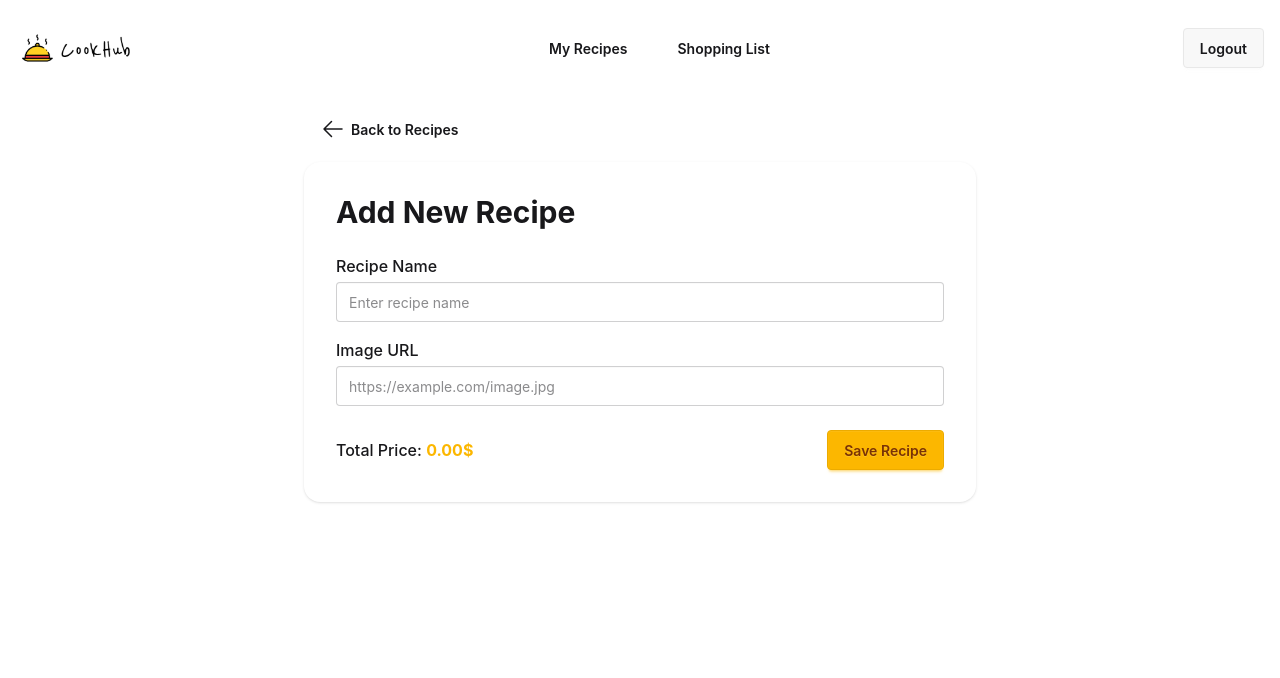
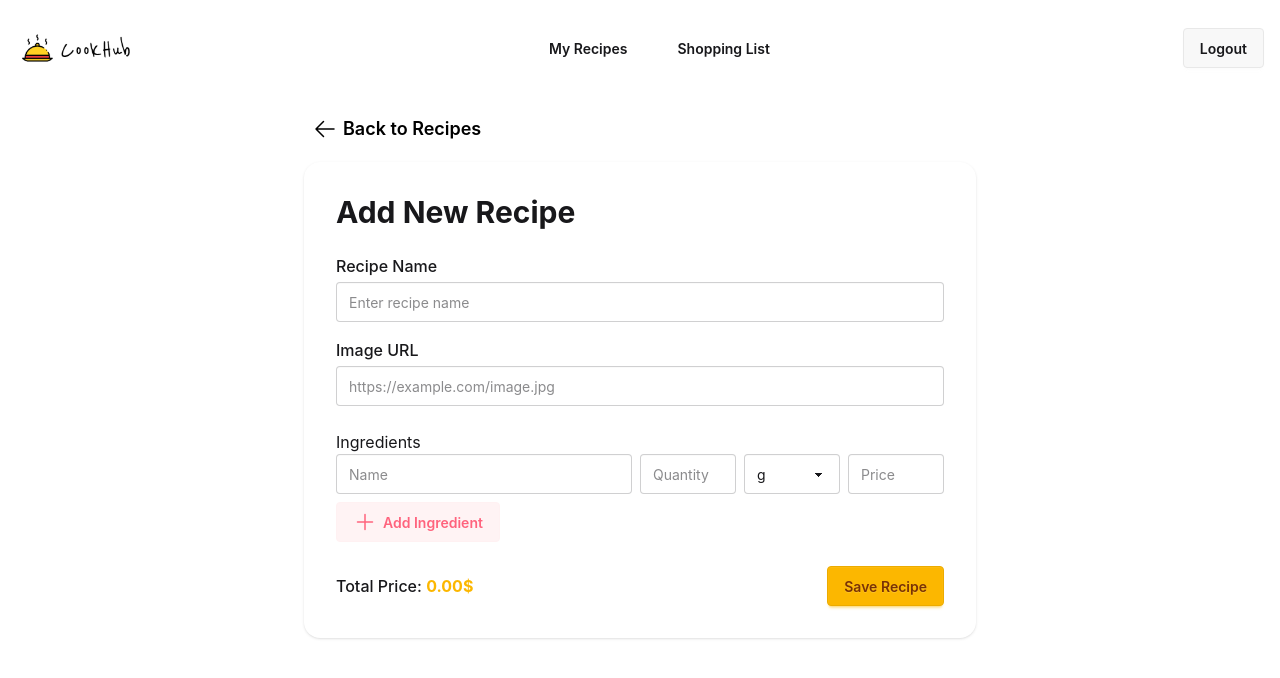
Before and after one commit to mAgAtSuRi/portfolio, a React (Vite) app in the folder Cookhub/frontend/: page /add-recipe in a window 1280 px wide. Shown: the top 678 px of the page. Built offline with nearby package versions, Linux system fonts and the light colour scheme; sample sign-in values are in the browser's storage.

Commit message:
add recipe page close to finished

```diff
--- a/Cookhub/frontend/src/components/RecipeCard.jsx
+++ b/Cookhub/frontend/src/components/RecipeCard.jsx
@@ -1,4 +1,5 @@
-function RecipeCard({ recipe, onDelete }) {
+function RecipeCard({ recipe, onDelete, onToggle }) {
+
   return (
     <div className="card bg-base-100 shadow-sm">
       <figure className="relative h-48 overflow-hidden">
@@ -8,11 +9,10 @@ function RecipeCard({ recipe, onDelete }) {
           <input
             type="checkbox"
             className="checkbox  bg-white border-white"
-            checked={false}
-            onChange={() => {}}
+            checked={recipe.selected}
+            onChange={() => onToggle(recipe.id)}
           />
         </div>
-
 
         {/* Discard icon https://heroicons.com/ */}
         <button
--- a/Cookhub/frontend/src/pages/AddRecipe.jsx
+++ b/Cookhub/frontend/src/pages/AddRecipe.jsx
@@ -1,17 +1,50 @@
+import { useState } from "react";
 import { useNavigate } from "react-router-dom";
+
 function AddRecipe() {
 	const navigate = useNavigate();
+	const [ingredients, setIngredients] = useState([
+		{name: "", quantity: "", unit: "g", price: "", pricePerUnit: ""}
+	]);
+	const handleAddIngredients = () => {
+		setIngredients([...ingredients, {name: "", quantity: "", unit: "g", price: "", pricePerUnit: ""}]);
+	}
+	const handleIngredientChange = (index, field, value) => {
+		setIngredients(ingredients.map((ing, i) => {
+			if (i !== index) return ing;
+			if (field === "price") {
+				const perUnit = ing.quantity
+					? parseFloat(value) / parseFloat(ing.quantity)
+					: parseFloat(value)
+				return {...ing, price: value, pricePerUnit: perUnit};
+			}
+			if (field === "quantity") {
+				const newPrice = ing.pricePerUnit
+					? (parseFloat(value) * ing.pricePerUnit).toFixed(2)
+					: ing.price;
+				return {...ing, quantity: value, price: newPrice}
+			}
+			if (field === "name") return {...ing, name: value};
+			if (field === "unit") return {...ing, unit: value};
+
+			return ing;
+		}));
+	}
+	const total = ingredients.reduce((sum, ing) => {
+		return sum + (parseFloat(ing.price) || 0);
+	}, 0)
+
 	return (
 		<main className=" max-w-2xl mx-auto">
 			{/* Back button */}
 			<button
-				className="btn btn-ghost py-8"
+				className="btn btn-ghost btn-warning text-black btn-xs py-8"
 				onClick={() => navigate('/my-recipes')}
 			>
 				<svg xmlns="http://www.w3.org/2000/svg" fill="none" viewBox="0 0 24 24" strokeWidth={1.5} stroke="currentColor" className="size-6">
   					<path strokeLinecap="round" strokeLinejoin="round" d="M10.5 19.5 3 12m0 0 7.5-7.5M3 12h18" />
 				</svg>
-				Back to Recipes
+				<h2 className="text-lg">Back to Recipes</h2>
 			</button>
 
 
@@ -36,9 +69,58 @@ function AddRecipe() {
 
 				</div>
 
+				{/* Ingredients */}
+				<div className="mt-6">
+					<label className="">Ingredients</label>
+					{ingredients.map((ing, index) => (
+						<div key={index} className="flex gap-2 mb-2">
+							<input
+								type="text"
+								placeholder="Name"
+								className="input input-bordered flex-1"
+								value={ing.name}
+								onChange={(e) => handleIngredientChange(index, "name", e.target.value)}
+							/>
+							<input
+								type="number"
+								placeholder="Quantity"
+								className="input input-bordered w-24"
+								value={ing.quantity}
+								onChange={(e) => handleIngredientChange(index, "quantity", e.target.value)}
+							/>
+							<select
+								className="select select-bordered w-24"
+								value={ing.unit}
+								onChange={(e) => handleIngredientChange(index, "unit", e.target.value)}
+							>
+								<option value="g">g</option>
+								<option value="kg">kg</option>
+								<option value="ml">ml</option>
+								<option value="l">l</option>
+								<option value="pcs">pcs</option>
+							</select>
+							<input
+								type="number"
+								placeholder="Price"
+								className="input input-bordered w-24"
+								value={ing.basePrice}
+								onChange={(e) => handleIngredientChange(index, "price", e.target.value)}
+							/>
+						</div>
+					))}
+					<button
+						className="btn btn-soft btn-error"
+						onClick={handleAddIngredients}>
+							<svg xmlns="http://www.w3.org/2000/svg" fill="none" viewBox="0 0 24 24" strokeWidth={1.5} stroke="currentColor" className="size-6">
+  								<path strokeLinecap="round" strokeLinejoin="round" d="M12 4.5v15m7.5-7.5h-15" />
+							</svg>
+							<h2> Add Ingredient</h2>
+					</button>
+				</div>
+
 				{/* Footer */}
 				<div className="flex justify-between items-center mt-6">
-					<span className="font-medium">Total Price: <span className="text-warning font-bold">0.00$</span></span>
+					<span className="font-medium">Total Price: <span className="text-warning font-bold">{total.toFixed(2)}$</span></span>
 					<button className="btn btn-warning">Save Recipe</button>
 				</div>
 			</div>
--- a/Cookhub/frontend/src/pages/MyRecipes.jsx
+++ b/Cookhub/frontend/src/pages/MyRecipes.jsx
@@ -3,7 +3,7 @@ import { useNavigate } from "react-router-dom";
 import RecipeCard from "../components/RecipeCard";
 
 const initialRecipes = [
-	{ id: 1, title: "Quiche Lorraine", ingredients: 5, price: 12.00, image: "/quiche.jpg"},
+	{ id: 1, title: "Quiche Lorraine", ingredients: 5, price: 12.00, image: "/quiche.jpg", selected: false},
 	{ id: 2, title: "Pâtes Bolognaise", ingredients: 4, price: 6.50, image: "/bolognaise.avif"},
 	{id: 3, title: "Salade Caesar", ingredients: 7, price: 9, image: "/salade_caesar.jpg"},
 	{id: 4, title: "Salade Caesar", ingredients: 7, price: 9, image: "/salade_caesar.jpg"}
@@ -14,22 +14,49 @@ function MyRecipes() {
 	const handleDelete = (id) => {
 		setRecipes(recipes.filter(recipe => recipe.id !== id));
 	}
+	const handleToggle = (id) => {
+			setRecipes(recipes.map(r => r.id === id ? { ...r, selected: !r.selected } : r));
+		}
+
 	return (
 		<main className="p-6">
 			<div className="flex justify-between items-center mb-4">
 				<h1 className="text-3xl font-bold">My Recipes</h1>
-				<button
-					className="btn btn-warning"
-					onClick={() => navigate('/add-recipe')}
+				<div className="flex justify-center gap-6">
+					{recipes.some(r=> r.selected) && (
+						<div className="flex justify-between items-center gap-3">
+							<button
+								className="btn btn-error"
+								onClick={() => navigate('/shopping-list')}
+								>
+									<svg xmlns="http://www.w3.org/2000/svg" fill="none" viewBox="0 0 24 24" strokeWidth={1.5} stroke="currentColor" className="size-6">
+										<path strokeLinecap="round" strokeLinejoin="round" d="M2.25 3h1.386c.51 0 .955.343 1.087.835l.383 1.437M7.5 14.25a3 3 0 0 0-3 3h15.75m-12.75-3h11.218c1.121-2.3 2.1-4.684 2.924-7.138a60.114 60.114 0 0 0-16.536-1.84M7.5 14.25 5.106 5.272M6 20.25a.75.75 0 1 1-1.5 0 .75.75 0 0 1 1.5 0Zm12.75 0a.75.75 0 1 1-1.5 0 .75.75 0 0 1 1.5 0Z" />
+									</svg>
+									<h2>Shopping List ({recipes.filter(r => r.selected).length})</h2>
+							</button>
+
+						</div>
+
+					)}
+
+					<button
+						className="btn btn-warning"
+						onClick={() => navigate('/add-recipe')}
 					>
 						Add Recipe
-				</button>
+					</button>
+				</div>
+
 			</div>
 
 			<h2 className="py-4">Select the recipes you want</h2>
 			<div className="grid grid-cols-3 gap-6">
 				{recipes.map((recipe) => (
-					<RecipeCard key={recipe.id} recipe={recipe} onDelete={handleDelete}/>
+					<RecipeCard
+						key={recipe.id}
+						recipe={recipe}
+						onDelete={handleDelete}
+						onToggle={handleToggle}/>
 				))}
 			</div>
 		</main>
```
